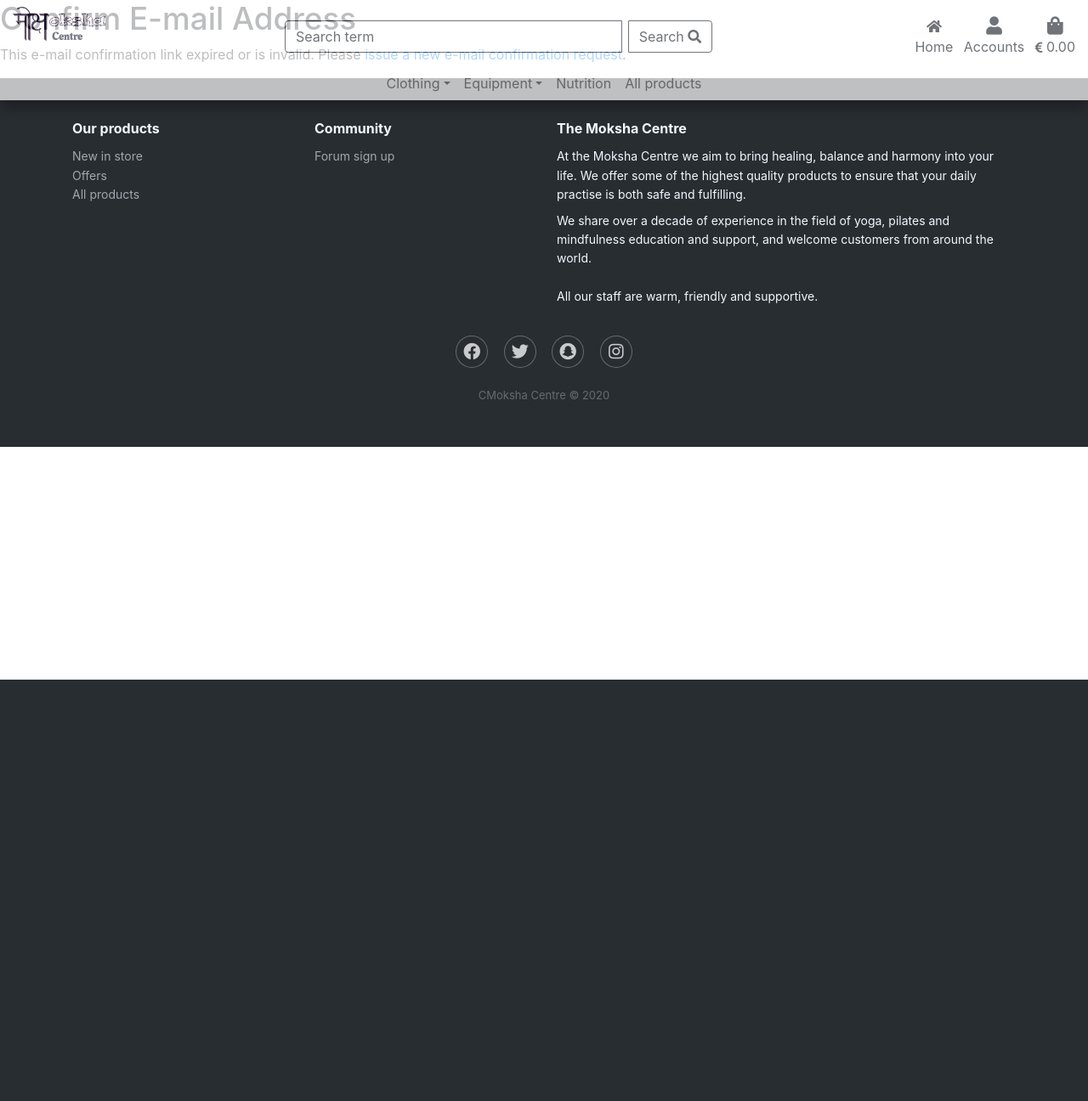
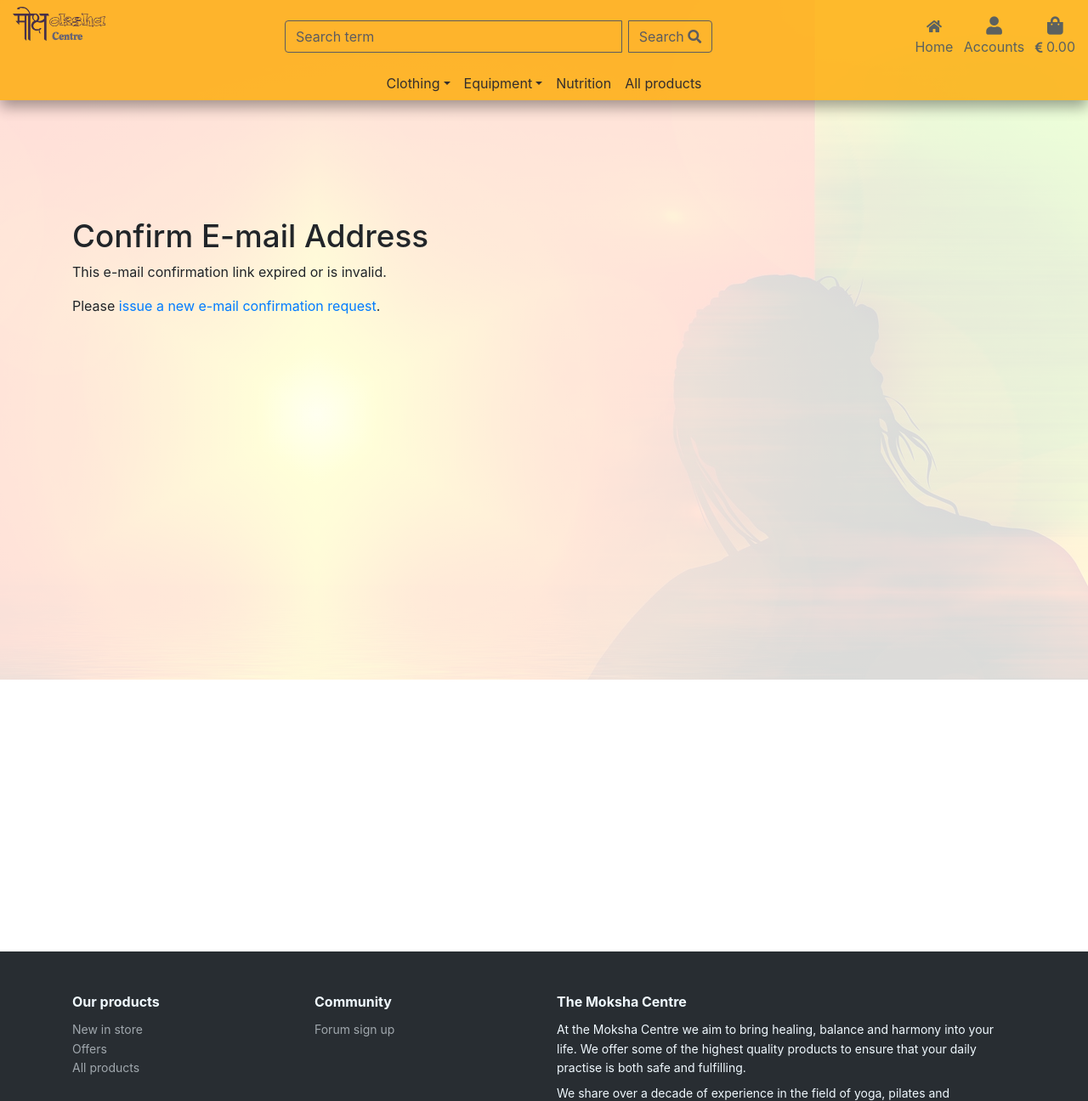
Before and after one commit to Bogtrotter72/moksha_centre, a Django app: a page that uses templates/base.html in a window 1280 px wide. Shown: the top 1296 px of the page at 85% size. Before the commit the page ends 800 px from the top, so only its background shows below. Run offline with Django 3.2, Linux system fonts and the light colour scheme; some libraries are stand-ins or nearby versions.

Commit message:
styling changes, added favicon and updated allauth templates

```diff
--- a/bag/templates/bag/bag.html
+++ b/bag/templates/bag/bag.html
@@ -70,7 +70,7 @@
                                                             </span>
                                                         </button>
                                                     </div>
-                                                    <input type="number" class="form-control qty_input"
+                                                    <input type="number" class="form-control-sm qty_input"
                                                         id="id_qty_{{ item.item_id }}" name="quantity"
                                                         value="{{ item.quantity }}" min="1" max="99"
                                                         data-item_id="{{ item.item_id }}">
--- a/home/templates/home/index.html
+++ b/home/templates/home/index.html
@@ -125,7 +125,7 @@
                                 </button>
                             </div>
                             <div class="col-6">
-                                <a class="btn btn-info btn-block text-light" role="button">Info</a>
+                                <a href="{% url 'product_detail' offer.id %}" class="btn btn-info btn-block text-light" role="button">Info</a>
                             </div>
                         </div>
                     </div>
--- a/products/templates/products/products.html
+++ b/products/templates/products/products.html
@@ -5,11 +5,11 @@
 {% block content %}
     <div class="background_container"></div>
     <div class="container" id="products_container">
-        <div class="container d-flex justify-content-center mb-5" id="pagination_container">
+        <div class="container d-flex justify-content-center" id="pagination_container">
             {% include 'includes/pagination.html' with page=products %}
         </div>
         <div class="row">
-            <div class="col text-uppercase text-center my-5">
+            <div class="col text-uppercase text-center my-3">
                 <h1>Products</h1>
                 <hr class="w-50 mb-1">
                 <h5 class="text-muted">
--- a/static/css/base.css
+++ b/static/css/base.css
@@ -1,11 +1,11 @@
 /* ELEMENT STYLING */
 
 body {
-    font-size: 0.8rem;
+    font-size: 0.7rem;
 }
 
 header {
-    background-color: white;
+    background-color: #fea900;
 }
 
 h1 {
@@ -41,7 +41,7 @@ table#bag_details {
 
 #bag_container, #login_container, #logout_container, #password_container, #signup_container {
     background-color: rgba(233, 236, 239, 0);
-    margin: 10% auto 5%;
+    margin: 20% auto 5%;
     min-height: 100vh;
     position: relative;
     z-index: 100;
@@ -94,7 +94,7 @@ table#bag_details {
 
 #product_detail_container, #products_container {
     position: relative;
-    margin: 40% auto 5%;
+    margin: 30% auto 5%;
 }
 
 #story_container {
@@ -133,6 +133,10 @@ table#bag_details {
     font-size: inherit;
 }
 
+.btn-group-sm>.btn, .btn-sm {
+    padding: .25rem 0.3rem;
+}
+
 .btn_search {
     color: #343a40;
     border-color: #343a40;
@@ -161,6 +165,10 @@ table#bag_details {
 
 .home_contact_form::placeholder {
     color: white;
+}
+
+.navbar-light .navbar-nav .nav-link {
+    color: black;
 }
 
 .nav-link {
--- a/templates/allauth/account/email_confirm.html
+++ b/templates/allauth/account/email_confirm.html
@@ -7,25 +7,29 @@
 
 
 {% block content %}
+    <div class="background_container"></div>
+
+    <div class="container" id="login_container">
         <h1>{% trans "Confirm E-mail Address" %}</h1>
 
         {% if confirmation %}
-
             {% user_display confirmation.email_address.user as user_display %}
 
             <p>{% blocktrans with confirmation.email_address.email as email %}Please confirm that <a href="mailto:{{ email }}">{{ email }}</a> is an e-mail address for user {{ user_display }}.{% endblocktrans %}</p>
 
             <form method="post" action="{% url 'account_confirm_email' confirmation.key %}">
             {% csrf_token %}
-    <button type="submit">{% trans 'Confirm' %}</button>
+                <div class="text-right">
+                    <button class="btn btn-outline-info primaryAction" type="submit">{% trans "Confirm" %}</button>
+                </div>
             </form>
 
         {% else %}
-
             {% url 'account_email' as email_url %}
-
-<p>{% blocktrans %}This e-mail confirmation link expired or is invalid. Please <a href="{{ email_url }}">issue a new e-mail confirmation request</a>.{% endblocktrans %}</p>
+            <p>{% blocktrans %}This e-mail confirmation link expired or is invalid.</p>
+            <p>Please <a href="{{ email_url }}">issue a new e-mail confirmation request</a>.{% endblocktrans %}</p>
 
         {% endif %}
+    </div>
 
-{% endblock %}
+{% endblock content %}
--- a/templates/allauth/account/verified_email_required.html
+++ b/templates/allauth/account/verified_email_required.html
@@ -5,6 +5,9 @@
 {% block head_title %}{% trans "Verify Your E-mail Address" %}{% endblock %}
 
 {% block content %}
+    <div class="background_container"></div>
+
+    <div class="container" id="login_container">
         <h1>{% trans "Verify Your E-mail Address" %}</h1>
 
         {% url 'account_email' as email_url %}
@@ -18,6 +21,6 @@ verification. Please click on the link inside this e-mail. Please
         contact us if you do not receive it within a few minutes.{% endblocktrans %}</p>
 
         <p>{% blocktrans %}<strong>Note:</strong> you can still <a href="{{ email_url }}">change your e-mail address</a>.{% endblocktrans %}</p>
-
+    </div>
 
 {% endblock %}
--- a/templates/base.html
+++ b/templates/base.html
@@ -12,6 +12,12 @@
             <link rel="stylesheet" href="https://stackpath.bootstrapcdn.com/bootstrap/4.5.2/css/bootstrap.min.css"
                 integrity="sha384-JcKb8q3iqJ61gNV9KGb8thSsNjpSL0n8PARn9HuZOnIxN0hoP+VmmDGMN5t9UJ0Z"
                 crossorigin="anonymous">
+
+            <!-- Favicon -->
+            <link rel="apple-touch-icon" sizes="180x180" href="{{ MEDIA_URL }}apple-touch-icon.png">
+            <link rel="icon" type="image/png" sizes="32x32" href="{{ MEDIA_URL }}favicon-32x32.png">
+            <link rel="icon" type="image/png" sizes="16x16" href="{{ MEDIA_URL }}favicon-16x16.png">
+            <link rel="manifest" href="{{ MEDIA_URL }}site.webmanifest">
 
             <!-- Font Awesome -->
             <link rel="stylesheet" href="https://use.fontawesome.com/releases/v5.14.0/css/all.css"
@@ -195,7 +201,7 @@
                 window.onscroll = function() {checkPos()};
 
                 function checkPos() {
-                    window.scrollY > 200 ? $('header').css('opacity', '.9') : $('header').css('opacity', '.7');
+                    window.scrollY > 200 ? $('header').css('opacity', '1') : $('header').css('opacity', '.8');
                 }
 
             </script>
--- a/templates/includes/toasts/toast_error.html
+++ b/templates/includes/toasts/toast_error.html
@@ -1,4 +1,4 @@
-<div class="toast fade show shadow" role="alert" aria-live="assertive" aria-atomic="true" data-color="error">
+<div class="toast fade show shadow" role="alert" aria-live="assertive" aria-atomic="true" data-delay="3000" data-color="error">
     <div class="bg-danger toast_capper w-100"></div>
     <div class="toast-header">
         <strong class="mr-auto error_text"><i class="fas fa-exclamation"></i></strong>
--- a/templates/includes/toasts/toast_info.html
+++ b/templates/includes/toasts/toast_info.html
@@ -1,4 +1,4 @@
-<div class="toast fade show shadow" role="alert" aria-live="assertive" aria-atomic="true" data-color="error">
+<div class="toast fade show shadow" role="alert" aria-live="assertive" aria-atomic="true" data-delay="3000" data-color="error">
     <div class="bg-info toast_capper w-100"></div>
     <div class="toast-header">
         <strong class="mr-auto info_text"><i class="fas fa-info fa-sm"></i></strong>
--- a/templates/includes/toasts/toast_warning.html
+++ b/templates/includes/toasts/toast_warning.html
@@ -1,4 +1,4 @@
-<div class="toast fade show shadow" role="alert" aria-live="assertive" aria-atomic="true" data-color="error">
+<div class="toast fade show shadow" role="alert" aria-live="assertive" aria-atomic="true" data-delay="3000" data-color="error">
     <div class="bg-warning toast_capper w-100"></div>
     <div class="toast-header">
         <strong class="mr-auto warning_text"><i class="fas fa-exclamation"></i></strong>
```
Also changed, not shown: templates/allauth/account/account_inactive.html (+6 -2 lines), templates/allauth/account/signup_closed.html (+6 -2 lines), templates/allauth/account/verification_sent.html (+6 -2 lines), media/android-chrome-192x192.png (added), media/android-chrome-512x512.png (added), media/apple-touch-icon.png (added), media/favicon-16x16.png (added), media/favicon-32x32.png (added), media/favicon.ico (added), media/site.webmanifest (added). Lines whose indentation alone changed are shown as unchanged.
